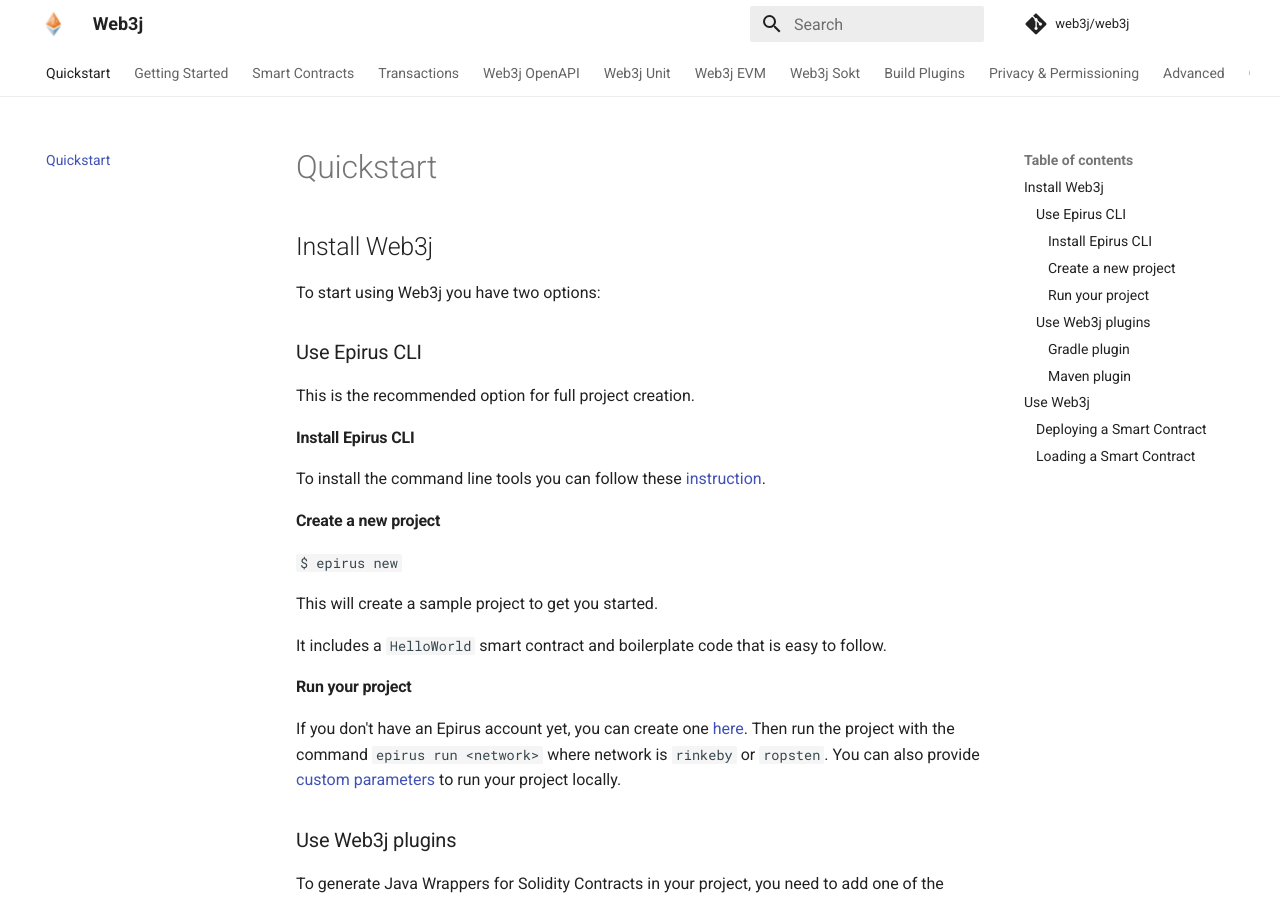
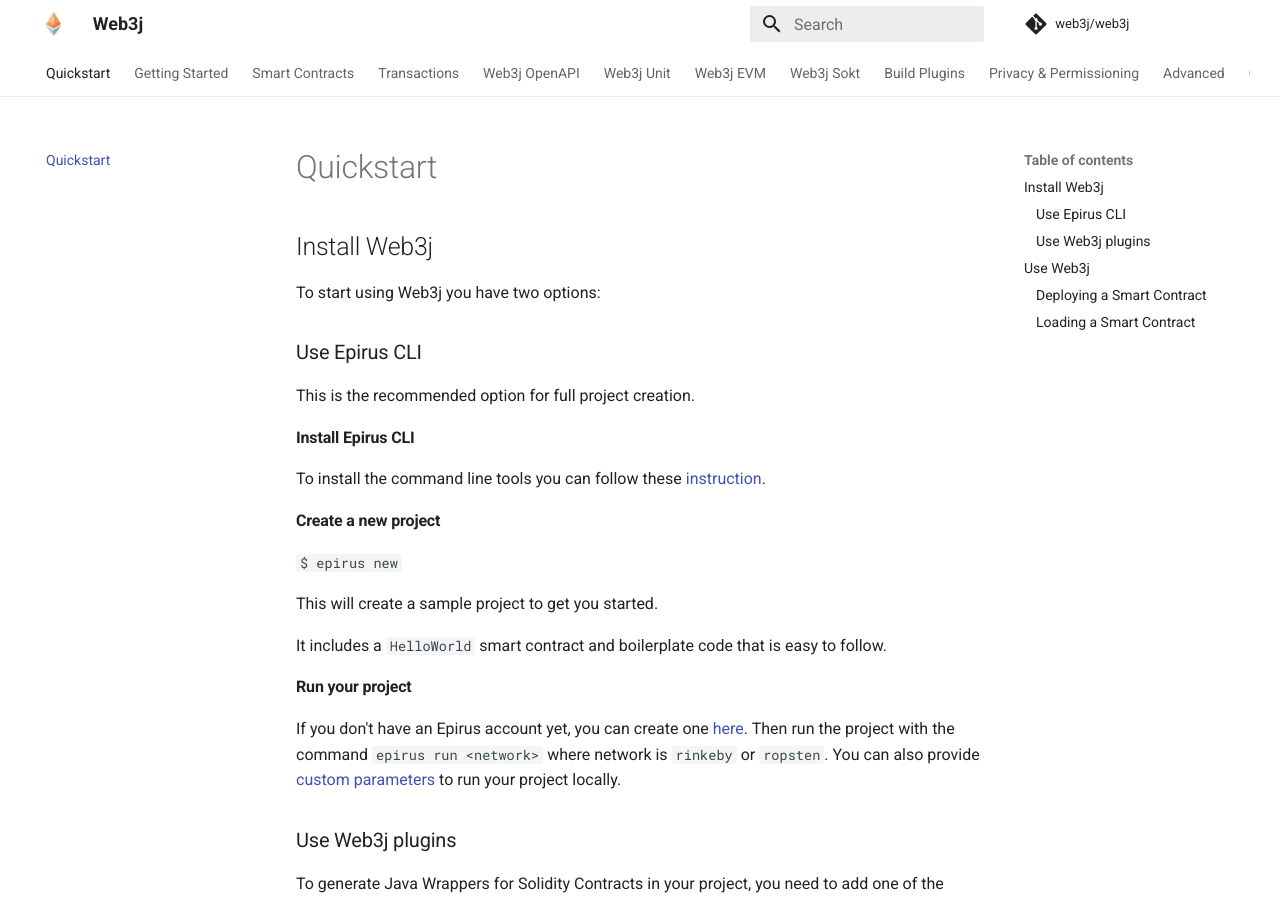
Before and after one commit to hyperledger/web3j-docs, an MkDocs documentation site: the page built from docs/quickstart.md, in a window 1280 px wide and 900 px high. Built offline with MkDocs 1.6.1 and Material for MkDocs 9.7.7, drawn with Linux system fonts in a browser that asks for light colours; comment, search, counter and statistics services are not loaded.

Commit message:
Chenged Tuc Level back to 3

```diff
--- a/mkdocs.yml
+++ b/mkdocs.yml
@@ -109,7 +109,7 @@ markdown_extensions:
   - pymdownx.details
   - toc:
       permalink: true
-      toc_depth: 6
+      toc_depth: 3
 
 plugins:
   - search:
```
